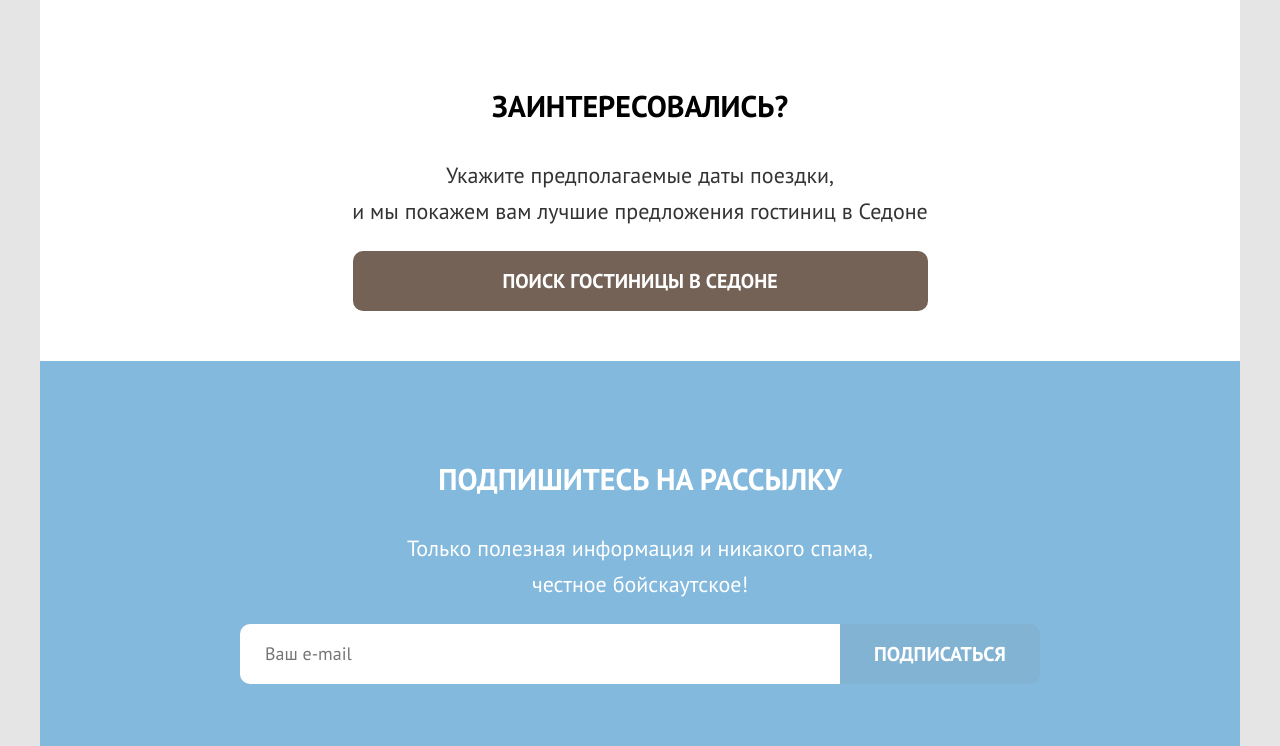
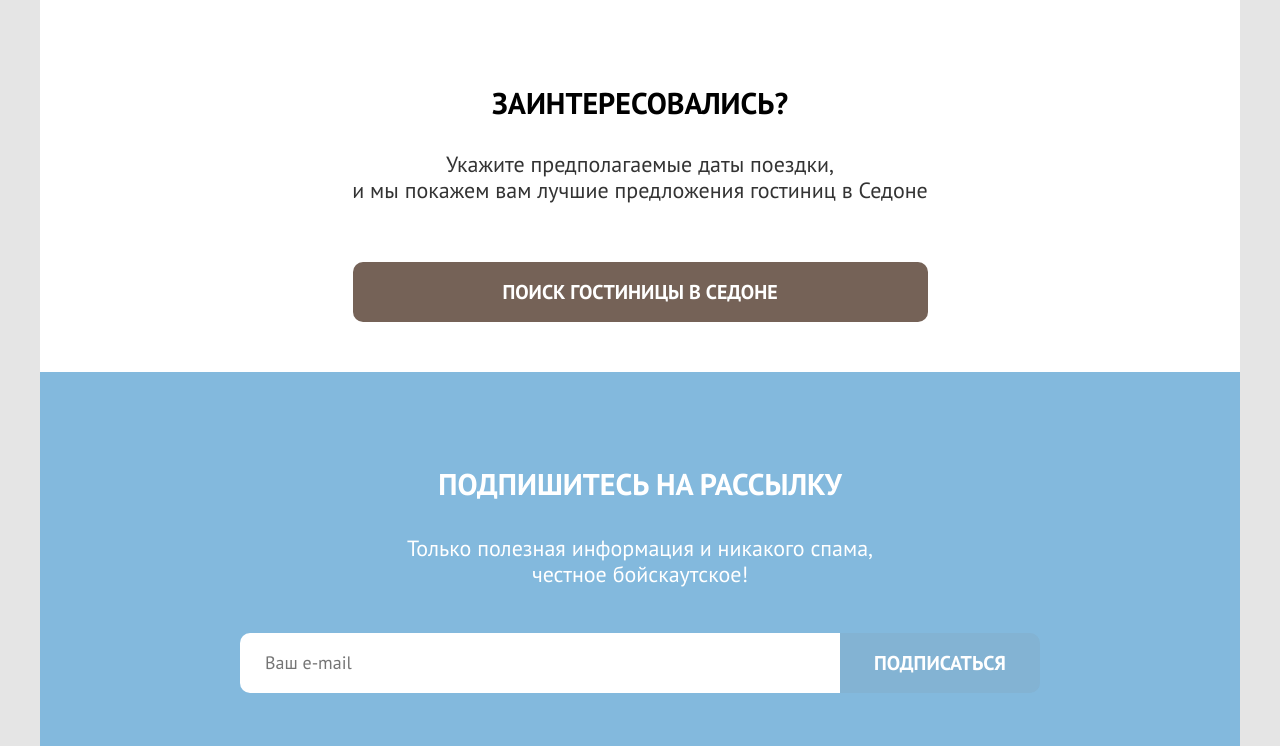
Before and after one commit to iirinastepanova/1859915-sedona-32, a plain HTML site: page index.html in a window 1280 px wide. Shown: the part 2374-3120 px from the top of the page. Drawn offline with Linux system fonts and the light colour scheme.

Commit message:
Выравнивание

```diff
--- a/index.html
+++ b/index.html
@@ -86,7 +86,7 @@
           <ul class="advantages-list">
             <li class="advantages-item">
               <div class="advantages-wrapper">
-                <h3 class="advantages-title">Настоящий городок</h3>
+                <h3 class="advantages-title">Настоящий <br> городок</h3>
                 <p class="advantage-number">— №1 —</p>
                 <p class="advantages-description">Седона — не аттракцион <br>для туристов, там течёт <br>своя жизнь</p>
               </div>
--- a/styles/styles.css
+++ b/styles/styles.css
@@ -352,14 +352,14 @@ body {
 /*Оформление текста для блоков преимуществ*/
 .advantages-title {
   margin-top: 0;
-  margin-bottom: 31px;
+  margin-bottom: 28px;
   font-size: 24px;
   line-height: 28px;
   font-weight: 700;
   text-transform: uppercase;
 }
 .advantages-title-nested {
-  margin-bottom: 20px;
+  margin-bottom: 17px;
 }
 .advantage-number {
   margin-top: 0;
@@ -369,7 +369,7 @@ body {
 .advantages-description {
   max-width: 250px;
   margin-top: 0;
-  margin-bottom: 62px;
+  margin-bottom: 64px;
   margin-left: auto;
   margin-right: auto;
 }
@@ -382,9 +382,15 @@ body {
 
 .hotel-search {
   padding: 50px;
-  padding-top: 67px;
-}
-
+  padding-top: 63px;
+}
+.hotel-search .title {
+  margin-bottom: 30px;
+}
+.hotel-search .text-description {
+  margin-bottom: 59px;
+  line-height: 26px;
+}
 .button-hotel-search {
   display: block;
   box-sizing: border-box;
@@ -407,6 +413,12 @@ body {
 
 .newsletter {
   padding: 75px;
+  padding-top: 69px;
+  padding-bottom: 94px;
+}
+.newsletter .text-description {
+  margin-bottom: 46px;
+  line-height: 26px;
 }
 .newsletter-form {
   display: flex;
```
